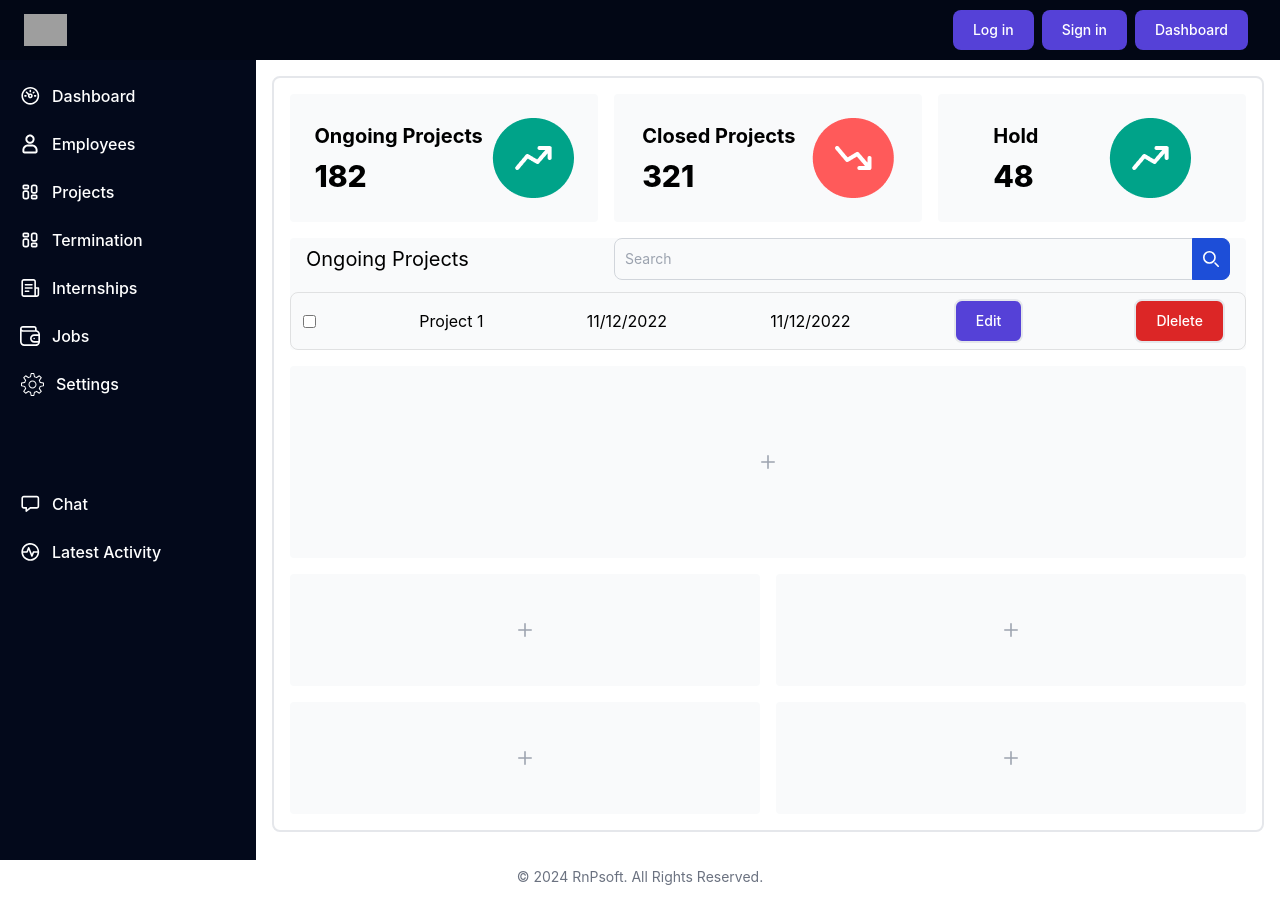
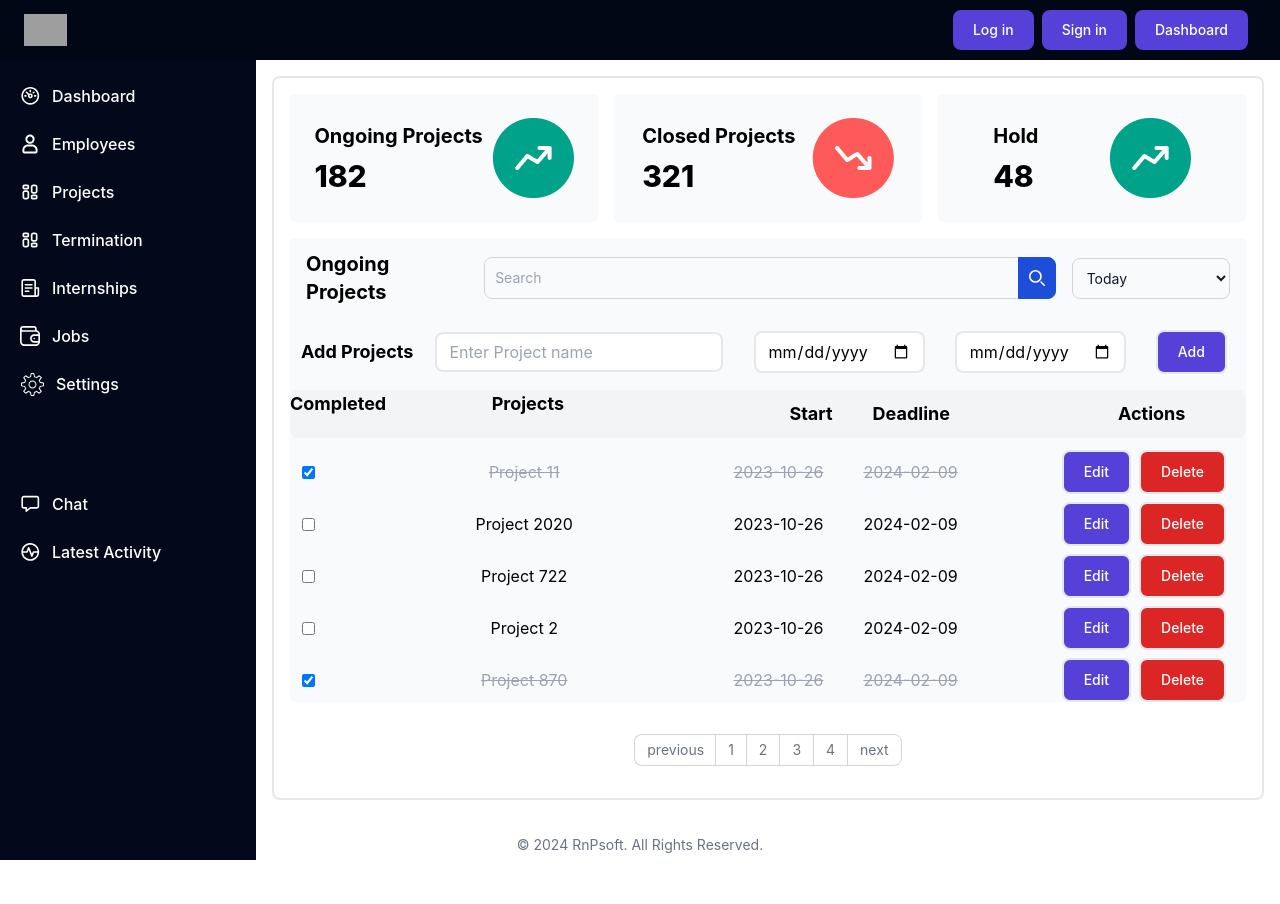
Before and after one commit to akashsaha02/RnP, a React (Vite) app: page /projects in a window 1280 px wide. After the commit the page ends 872 px from the top, so only its background shows below. Built offline with nearby package versions, Linux system fonts and the light colour scheme; grey boxes are pictures that could not be loaded.

Commit message:
Projects page created

```diff
--- /dev/null
+++ b/src/components/Common/ProjectItem.jsx
@@ -0,0 +1,36 @@
+import React from 'react'
+
+const ProjectItem = ({ task, deleteTask, editTask, toggleCompleted }) => {
+    function handleChange() {
+        toggleCompleted(task.id);
+    }
+    return (
+        <div className="flex justify-between items-center mb-2 px-3">
+            <input
+                type="checkbox"
+                checked={task.completed}
+                onChange={handleChange}
+            />
+            <p {...task.completed ? { className: 'line-through text-gray-400' } : { className: 'text-black' }}>{task.text}</p>
+
+            <div className='flex justify-between items-center  w-100'>
+                <div className='flex justify-between items-center mr-16'>
+                    <p {...task.completed ? { className: 'line-through text-gray-400' } : { className: 'text-black' }}>{task.startDate}</p>
+                    <p {...task.completed ? { className: 'line-through text-gray-400 mx-10' } : { className: 'text-black mx-10' }}>{task.endDate}</p>
+                </div>
+                <div className='flex justify-between items-center'>
+                    <button className='text-white bg-primary-600 border-2 hover:bg-white hover:text-primary-600 hover:border-primary-600 focus:ring-2 focus:ring-indigo-300 font-medium rounded-lg text-sm px-4 lg:px-5 py-2 lg:py-2.5 mr-2'
+                        onClick={() => editTask(task.id)}>
+                        Edit
+                    </button>
+                    <button className='text-white border-2 bg-red-600 hover:bg-white hover:text-red-600 hover:border-red-600 focus:ring-2 focus:ring-indigo-300 font-medium rounded-lg text-sm px-4 lg:px-5 py-2 lg:py-2.5 mr-2'
+                        onClick={() => deleteTask(task.id)}>
+                        Delete
+                    </button>
+                </div>
+            </div>
+        </div>
+    )
+}
+
+export default ProjectItem
--- a/src/components/Dashboard/Employee.jsx
+++ b/src/components/Dashboard/Employee.jsx
@@ -56,6 +56,7 @@ const Employee = () => {
                 </div>
 
             </div>
+            <div className='flex justify-center items-center'>
             <ReactPaginate
                 previousLabel={"previous"}
                 nextLabel={"next"}
@@ -71,6 +72,7 @@ const Employee = () => {
                 nextLinkClassName={"flex items-center justify-center px-3 h-8 leading-tight text-gray-500 bg-white border border-gray-300 rounded-e-lg hover:bg-blue-100 hover:text-blue-700"}
                 breakLinkClassName={"flex items-center justify-center px-3 h-8 leading-tight text-gray-500 bg-white border border-gray-300 hover:bg-blue-100 hover:text-blue-700 "}
             />
+            </div>
         </div>
     )
 }
--- a/src/components/Dashboard/Projects.jsx
+++ b/src/components/Dashboard/Projects.jsx
@@ -1,9 +1,187 @@
-import React from 'react'
+import { useState } from 'react'
 import Card from '../Common/Card'
 import ticketsOpen from '../../assets/ticketsOpen.png'
 import ticketsClosed from '../../assets/ticketsClosed.png'
+import ProjectItem from '../Common/ProjectItem'
+import ReactPaginate from 'react-paginate'
 
 const Projects = () => {
+  // Sample data for projects
+  const [tasks, setTasks] = useState([
+    {
+      "id": 1,
+      "text": 'Project 11',
+      "completed": true,
+      "startDate": "2023-10-26",
+      "endDate": "2024-02-09" // Example end date
+    },
+    {
+      "id": 2,
+      "text": 'Project 2020',
+      "completed": false,
+      "startDate": "2023-10-26",
+      "endDate": "2024-02-09"// Set to null initially
+    },
+    {
+      "id": 722,
+      "text": "Project 722",
+      "completed": false,
+      "startDate": "2023-10-26",
+      "endDate": "2024-02-09"
+    },
+    {
+      "id": 2,
+      "text": "Project 2",
+      "completed": false,
+      "startDate": "2023-10-26",
+      "endDate": "2024-02-09"
+    },
+    {
+      "id": 870,
+      "text": "Project 870",
+      "completed": true,
+      "startDate": "2023-10-26",
+      "endDate": "2024-02-09"
+    },
+    {
+      "id": 688,
+      "text": "Project 688",
+      "completed": false,
+      "startDate": "2023-10-26",
+      "endDate": "2024-02-09"
+    },
+    {
+      "id": 894,
+      "text": "Project 894",
+      "completed": true,
+      "startDate": "2023-10-26",
+      "endDate": "2024-02-09"
+    },
+    {
+      "id": 979,
+      "text": "Project 979",
+      "completed": false,
+      "startDate": "2023-10-26",
+      "endDate": "2024-02-09"
+    },
+    {
+      "id": 311,
+      "text": "Project 311",
+      "completed": false,
+      "startDate": "2023-10-26",
+      "endDate": "2024-02-09"
+    },
+    {
+      "id": 564,
+      "text": "Project 564",
+      "completed": true,
+      "startDate": "2023-10-26",
+      "endDate": "2024-02-09"
+    },
+    {
+      "id": 868,
+      "text": "Projecfsfst 868",
+      "completed": false,
+      "startDate": "2023-10-26",
+      "endDate": "2024-02-09"
+    },
+    {
+      "id": 900,
+      "text": "Project 900",
+      "completed": false,
+      "startDate": "2023-10-26",
+      "endDate": "2024-02-09"
+    },
+    {
+      "id": 200,
+      "text": "Project 200",
+      "completed": false,
+      "startDate": "2023-10-26",
+      "endDate": "2024-02-09"
+    },
+    {
+      "id": 212,
+      "text": "Project 212",
+      "completed": false,
+      "startDate": "2023-10-26",
+      "endDate": "2024-02-09"
+    },
+    {
+      "id": 128,
+      "text": "Project 128",
+      "completed": false,
+      "startDate": "2023-10-26",
+      "endDate": "2024-02-09"
+    },
+    {
+      "id": 718,
+      "text": "Project 718",
+      "completed": true,
+      "startDate": "2023-10-26",
+      "endDate": "2024-02-09"
+    },
+    {
+      "id": 678,
+      "text": "Project 678",
+      "completed": false,
+      "startDate": "2023-10-26",
+      "endDate": "2023-10-26",
+    }
+
+  ]);
+
+  const [text, setText] = useState('');
+  const [startDate, setStartDate] = useState(new Date());
+  const [endDate, setEndDate] = useState(new Date());
+  const [pageNumber, setPageNumber] = useState(0);
+
+  //Add Projects tasks function
+  function addTask(text, startDate, endDate) {
+    const newTask = {
+      id: Date.now(),
+      text,
+      startDate,
+      endDate,
+      completed: false,
+
+    };
+    setTasks([...tasks, newTask]);
+    setText('');
+    setStartDate([]);
+    setEndDate([]);
+  }
+
+  //Delete, Edit and Toggle Completed Project tasks
+  function deleteTask(id) {
+    setTasks(tasks.filter(task => task.id !== id));
+  }
+  function editTask(id) {
+    const updatedTasks = tasks.map(task => {
+      if (task.id === id) {
+        return { ...task, text };
+      }
+      return task;
+    });
+    setTasks(updatedTasks);
+  }
+  function toggleCompleted(id) {
+    setTasks(tasks.map(task => {
+      if (task.id === id) {
+        return { ...task, completed: !task.completed };
+      } else {
+        return task;
+      }
+    }));
+  }
+
+  //Pagination
+  const itemsPerPage = 5;
+  const pagesVisited = pageNumber * itemsPerPage;
+  const pageCount = Math.ceil(tasks.length / itemsPerPage);
+  const changePage = ({ selected }) => {
+    setPageNumber(selected);
+  }
+
   return (
     <div className="p-4 sm:ml-64">
       <div className="p-4 border-2 border-gray-200 rounded-lg">
@@ -18,11 +196,11 @@ const Projects = () => {
         <div className="mb-4 rounded bg-gray-50 dark:bg-gray-800">
 
           {/* Searchbar and Heading Start */}
-          <div className='grid grid-flow-row-dense grid-cols-3 items-center px-4'>
-            <div className=''>
-              <h1 className=' text-xl mr-4'>Ongoing Projects</h1>
+          <div className='flex justify-between items-center px-4 py-3'>
+            <div className='w-72'>
+              <h1 className=' text-xl mr-4 font-bold'>Ongoing Projects</h1>
             </div>
-            <div className='col-span-2'>
+            <div className='col-span-2 w-full mr-4'>
               <form>
                 <div className="flex">
                   <div className="relative w-full">
@@ -37,70 +215,107 @@ const Projects = () => {
                 </div>
               </form>
             </div>
+            <div className='w-64'>
+              <select id="filter" className="bg-gray-50 border border-gray-300 text-gray-900 text-sm rounded-lg focus:ring-blue-500 focus:border-blue-500 block w-full p-2.5">
+                <option value="week" selected>This Week</option>
+                <option value="day" selected>Today</option>
+                <option value="month">This Month</option>
+                <option value="year">This Year</option>
+              </select>
+            </div>
           </div>
           {/* Searchbar and Heading End */}
+          {/* Projects start */}
+          <div className='my-3'>
+            <div className="mb-2">
+              {/* Optional Add Projects with start and end date */}
+              <div className='flex justify-around items-center mb-4'>
+                <h2 className='font-bold text-lg'>Add Projects</h2>
+                <input
+                  className='border-2 w-72 border-gray-200 rounded-lg px-3 py-1.5 mr-2'
+                  value={text}
+                  placeholder='Enter Project name'
+                  onChange={e => setText(e.target.value)}
+                  required
+                />
+                <input
+                  required
+                  className='border-2 border-gray-200 rounded-lg px-3 py-1.5 mr-2'
+                  type="date"
+                  placeholder='Enter Start Date'
+                  value={startDate}
+                  onChange={e => setStartDate(e.target.value)}
+                />
+                <input
+                  required
+                  className='border-2 border-gray-200 rounded-lg px-3 py-1.5 mr-2'
+                  type="date"
+                  placeholder='Enter Start Date'
+                  value={endDate}
+                  onChange={e => setEndDate(e.target.value)}
+                />
+                <button
+                  className='text-white bg-primary-600 border-2 hover:bg-white hover:text-primary-600 hover:border-primary-600 focus:ring-2 focus:ring-indigo-300 font-medium rounded-lg text-sm px-4 lg:px-5 py-2 lg:py-2.5 mr-2'
+                  onClick={() => { if (text && startDate && endDate) addTask(text, startDate, endDate) }}>Add</button>
 
-          <div className='my-3'>
-            <div className="flex justify-between items-center border border-black/10 rounded-lg px-3 py-1.5 gap-x-3 shadow-sm shadow-white/50 duration-300 text-black">
-              <input type="checkbox" className="cursor-pointer" />
-              <h2>Project 1</h2>
-              <h2>11/12/2022</h2>
-              <h2>11/12/2022</h2>
-              {/* Edit, Save Button */}
-              <button
-                className="text-white bg-primary-600 border-2 hover:bg-white hover:text-primary-600 hover:border-primary-600 focus:ring-2 focus:ring-indigo-300 font-medium rounded-lg text-sm px-4 lg:px-5 py-2 lg:py-2.5 mr-2"
-              > Edit
-              </button>
-              {/* Delete project Button */}
-              <button
-                className="text-white border-2 bg-red-600 hover:bg-white hover:text-red-600 hover:border-red-600 focus:ring-2 focus:ring-indigo-300 font-medium rounded-lg text-sm px-4 lg:px-5 py-2 lg:py-2.5 mr-2"
-              >
-                Dlelete
-              </button>
+              </div>
+              {/* Optional Add Projects with start and end date */}
+              {/* Project Heading Start */}
+              <div className='flex justify-between items center font-bold text-lg bg-gray-100 h-12 mb-3 rounded-lg'>
+                <div>Completed</div>
+                <div className='mr-20 pr-10'>Projects</div>
+                <div className='flex justify-center items-center'>
+                  <div className='flex justify-around items-center mr-32'>
+                    <h2 className='w-30 mr-10'>Start</h2>
+                    <h2 className='w-30 mr-10 '>Deadline</h2>
+                  </div>
+                  <h2 className=' w-32'>Actions</h2>
+                </div>
+              </div>
+              {/* Project Heading End */}
+              {/* Project Component Start */}
+              <div>
+                {tasks
+                  .slice(pagesVisited, pagesVisited + itemsPerPage)
+                  .map(task => (
+                    console.log(task),
+                    <ProjectItem
+                      key={task.id}
+                      task={task}
+                      deleteTask={deleteTask}
+                      editTask={editTask}
+                      startDate={task.startDate}
+                      toggleCompleted={toggleCompleted}
+                      endDate={task.endDate}
+                    />
+                  ))}
+              </div>
+              {/* Project Component End */}
             </div>
           </div>
+          {/* Projects End */}
+        </div>
+        <div className='flex justify-center items-center'>
+          {tasks.length > itemsPerPage + 1 &&
+            <ReactPaginate
+              previousLabel={"previous"}
+              nextLabel={"next"}
+              breakLabel={"..."}
+              pageCount={pageCount}
+              marginPagesDisplayed={2}
+              pageRangeDisplayed={3}
+              onPageChange={changePage}
+              containerClassName={"inline-flex -space-x-px text-sm justify-content-center items-center mt-4 mb-4"}
+              pageLinkClassName={"flex items-center justify-center px-3 h-8 leading-tight text-gray-500 bg-white border border-gray-300 hover:bg-blue-100 hover:text-blue-700 focus:bg-blue-100 focus:text-blue-700"}
+              previousLinkClassName={"flex items-center justify-center px-3 h-8 ms-0 leading-tight text-gray-500 bg-white border border-e-0 border-gray-300 rounded-s-lg hover:bg-blue-100 hover:text-blue-700"}
+              nextClassName={"page-item"}
+              nextLinkClassName={"flex items-center justify-center px-3 h-8 leading-tight text-gray-500 bg-white border border-gray-300 rounded-e-lg hover:bg-blue-100 hover:text-blue-700"}
+              breakLinkClassName={"flex items-center justify-center px-3 h-8 leading-tight text-gray-500 bg-white border border-gray-300 hover:bg-blue-100 hover:text-blue-700 "}
 
-        </div>
-
-
-        <div className="flex items-center justify-center h-48 mb-4 rounded bg-gray-50 dark:bg-gray-800">
-          <p className="text-2xl text-gray-400 dark:text-gray-500">
-            <svg className="w-3.5 h-3.5" aria-hidden="true" xmlns="http://www.w3.org/2000/svg" fill="none" viewBox="0 0 18 18">
-              <path stroke="currentColor" stroke-linecap="round" stroke-linejoin="round" stroke-width="2" d="M9 1v16M1 9h16" />
-            </svg>
-          </p>
-        </div>
-        <div className="grid grid-cols-2 gap-4">
-          <div className="flex items-center justify-center rounded bg-gray-50 h-28 dark:bg-gray-800">
-            <p className="text-2xl text-gray-400 dark:text-gray-500">
-              <svg className="w-3.5 h-3.5" aria-hidden="true" xmlns="http://www.w3.org/2000/svg" fill="none" viewBox="0 0 18 18">
-                <path stroke="currentColor" stroke-linecap="round" stroke-linejoin="round" stroke-width="2" d="M9 1v16M1 9h16" />
-              </svg>
-            </p>
-          </div>
-          <div className="flex items-center justify-center rounded bg-gray-50 h-28 dark:bg-gray-800">
-            <p className="text-2xl text-gray-400 dark:text-gray-500">
-              <svg className="w-3.5 h-3.5" aria-hidden="true" xmlns="http://www.w3.org/2000/svg" fill="none" viewBox="0 0 18 18">
-                <path stroke="currentColor" stroke-linecap="round" stroke-linejoin="round" stroke-width="2" d="M9 1v16M1 9h16" />
-              </svg>
-            </p>
-          </div>
-          <div className="flex items-center justify-center rounded bg-gray-50 h-28 dark:bg-gray-800">
-            <p className="text-2xl text-gray-400 dark:text-gray-500">
-              <svg className="w-3.5 h-3.5" aria-hidden="true" xmlns="http://www.w3.org/2000/svg" fill="none" viewBox="0 0 18 18">
-                <path stroke="currentColor" stroke-linecap="round" stroke-linejoin="round" stroke-width="2" d="M9 1v16M1 9h16" />
-              </svg>
-            </p>
-          </div>
-          <div className="flex items-center justify-center rounded bg-gray-50 h-28 dark:bg-gray-800">
-            <p className="text-2xl text-gray-400 dark:text-gray-500">
-              <svg className="w-3.5 h-3.5" aria-hidden="true" xmlns="http://www.w3.org/2000/svg" fill="none" viewBox="0 0 18 18">
-                <path stroke="currentColor" stroke-linecap="round" stroke-linejoin="round" stroke-width="2" d="M9 1v16M1 9h16" />
-              </svg>
-            </p>
-          </div>
+            />}
         </div>
       </div>
+
     </div>
   )
 }
```
